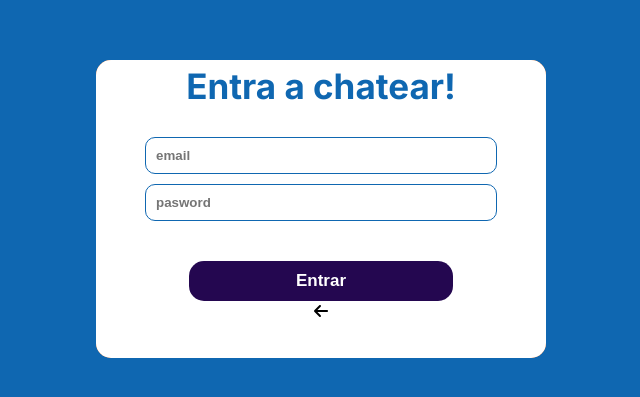
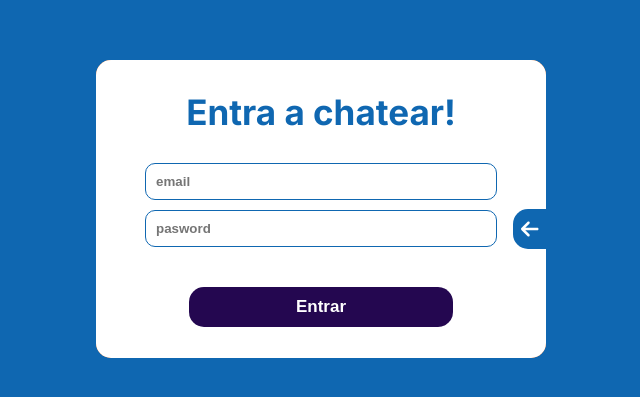
Before and after one commit to LuisArielRetanaHernadez/chat_mabi, a React (Vite) app: page /login in a window 1280 px wide. Shown: the part 191-588 px from the top of the page, without its empty margins (319-959 px from the left). Built offline with nearby package versions, Linux system fonts and the light colour scheme; no server answers.

Commit message:
ajustando en el centro el contenido del login

```diff
--- a/src/pages/Auth/Auth.page.jsx
+++ b/src/pages/Auth/Auth.page.jsx
@@ -17,9 +17,6 @@ const Auth = () => {
             </div>
             <button className="button auth__button-send">Entrar</button>
           </form>
-          <span>
-            <FontAwesomeIcon icon={faArrowLeft} />
-          </span>
         </div>
         <div className="auth__register auth__section">
           <form className="auth__form">
@@ -44,7 +41,10 @@ const Auth = () => {
             </div>
             <button className="button auth__button-send">Unirse</button>
           </form>
-        </div>aa
+        </div>
+        <span className='button auth__button-next'>
+          <FontAwesomeIcon icon={faArrowLeft} />
+        </span>
       </div>
     </section>
   )
--- a/src/pages/Auth/auth.style.css
+++ b/src/pages/Auth/auth.style.css
@@ -14,6 +14,7 @@
   border-radius: 15px;
   background-color: #ff6500;
   display: flex;
+  position: relative;
   overflow: hidden;
 }
 
@@ -29,6 +30,11 @@
 }
 
 /* ..... auth form .... */
+
+.auth__login {
+  display: flex;
+  justify-content: center;
+}
 
 .auth__form {
   width: 100%;
@@ -61,6 +67,16 @@
   outline: none;
 }
 
+.auth__button-next {
+  padding: 8px;
+  border-top-right-radius: 0;
+  border-bottom-right-radius: 0;
+  font-size: 20px;
+  position: absolute;
+  top: 50%;
+  right: 0;
+}
+
 /* ..... login .... */
 .auth__login {
   background-color: var(--white);
```
